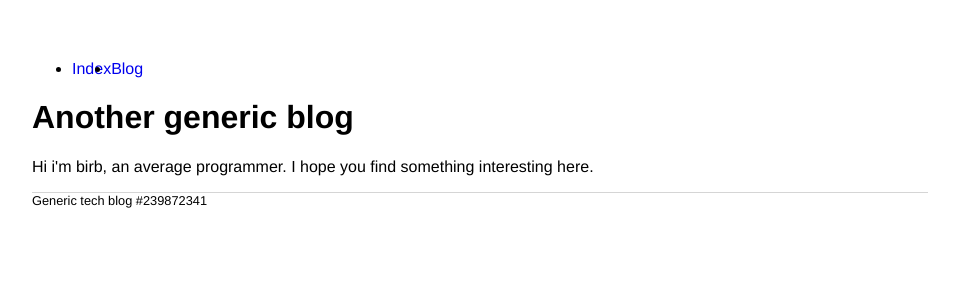
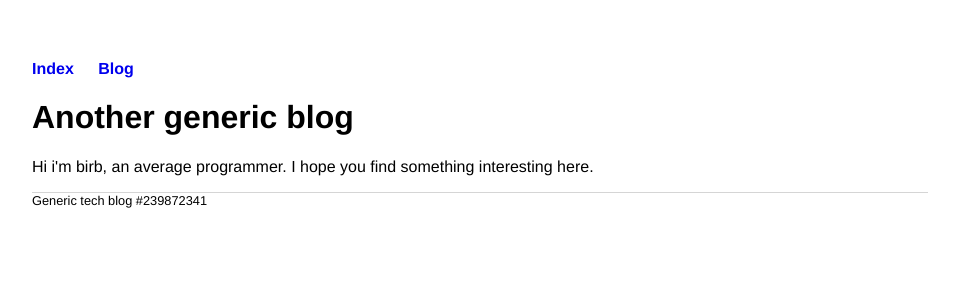
Before and after one commit to Glove/birb007.github.io, a Jekyll site: the page built from index.html, in a window 1280 px wide. Shown: the top 300 px of the page, without its empty margins (160-1119 px from the left). Built offline with Jekyll 4.4.1, drawn with Linux system fonts in a browser that asks for light colours.

Commit message:
navigation

```diff
--- a/css/main.css
+++ b/css/main.css
@@ -17,6 +17,13 @@
     font-size: .8em;
 }
 
-.navigation {
-    display: flex;
+nav ul, footer ul {
+    font-family:'Helvetica', 'Arial', 'Sans-Serif';
+    padding: 0px;
+    list-style: none;
+    font-weight: bold;
 }
+nav ul li, footer ul li {
+    display: inline;
+    margin-right: 20px;
+}
```
